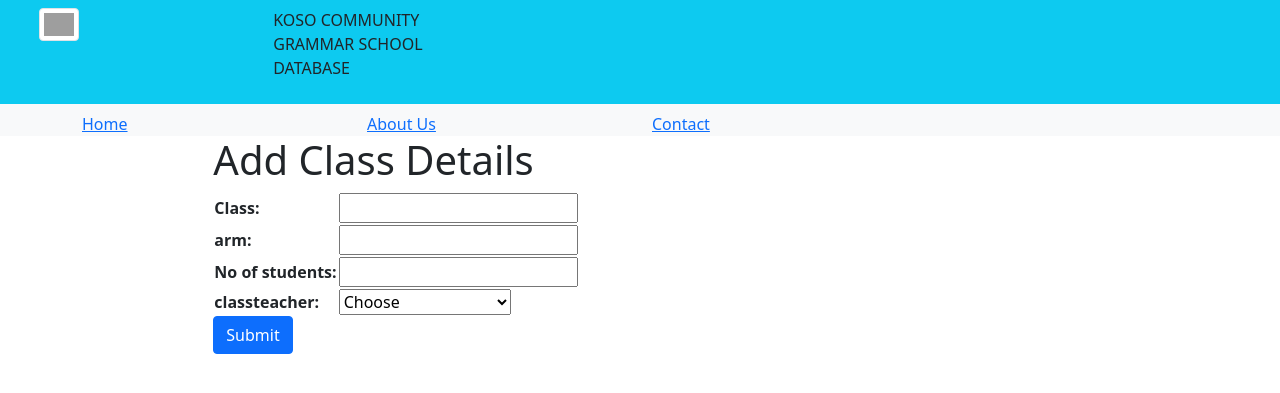
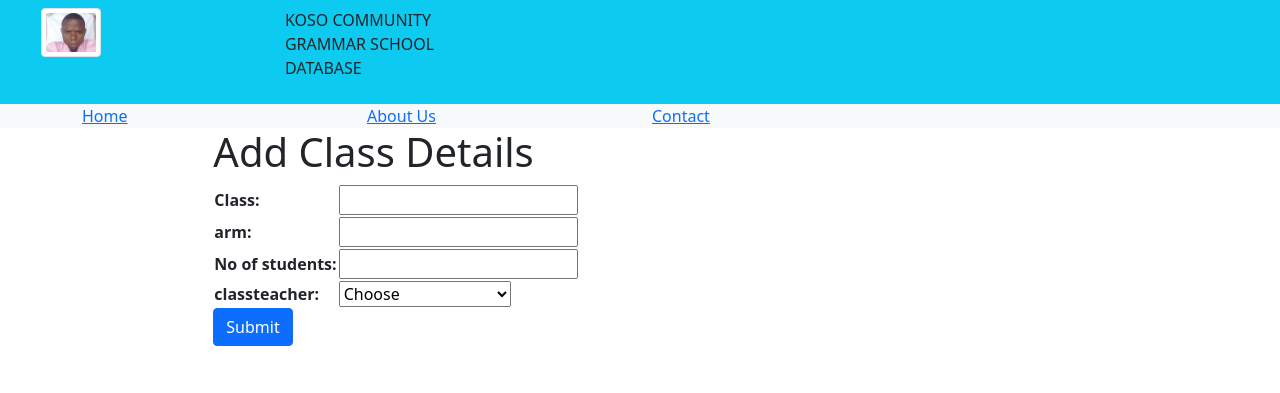
Before and after one commit to OlalekanRahman/Djangoproject-SchoolManagemementApp, a Django app: page /schedule/getclass/ in a window 1280 px wide. Shown: the top 393 px of the page. Run offline with Django 3.2, Linux system fonts and the light colour scheme; grey boxes are pictures that could not be loaded.

Commit message:
first refinements

```diff
--- a/prj1/settings.py
+++ b/prj1/settings.py
@@ -121,3 +121,5 @@
 # https://docs.djangoproject.com/en/3.1/howto/static-files/
 
 STATIC_URL = '/static/'
+MEDIA_DIR = 'BASE_DIR/media'
+MEDIA_URL = '/media/'
--- a/schedule/models.py
+++ b/schedule/models.py
@@ -66,7 +66,7 @@
     level=models.CharField(max_length=4)
     arm = models.CharField(max_length=1)
     no_of_students=models.IntegerField()
-    classteacher=models.OneToOneField(ClassTeachers, null=True,on_delete=models.SET_NULL)
+    classteacher=models.OneToOneField(ClassTeachers, null=True,on_delete=models.SET_NULL, related_name="_class")
     def __str__(self):
         return " %s %s "%(self.level,self.arm)
 
--- a/schedule/templates/schedule/base.html
+++ b/schedule/templates/schedule/base.html
@@ -10,15 +10,15 @@
     <nav class="navbar bg-info">
       <div class="navbar-nav">
           <ul class="row nav-list list-unstyled">
-            <li class=" col-3 offset-1 nav-item"><img src="#" class="img-thumbnail" height="40" width=40></li>
-            <li class="col-5 offset-3 nav-item">KOSO COMMUNITY GRAMMAR SCHOOL DATABASE</li>
+            <li class=" col-3 offset-1 nav-item"><img src="/media/pic.jpeg" class="img-thumbnail" height="50" width=60></li>
+            <li class="col-12 col-md-5 offset-3 nav-item">KOSO COMMUNITY GRAMMAR SCHOOL DATABASE</li>
       </div>
 </nav>
-<div class="jumbotron bg-light pt-2">
+<div class="jumbotron bg-light">
   <div class="jumbotron-body">
     <div class="container">
       <div class="row">
-      <div class="col-3 active"><a href="{%url 'index'%}">Home</a></div>
+      <div class="col-12 col-md-3 active"><a href="{%url 'index'%}">Home</a></div>
       <div class="col-3 mr-0"><a href="{%url 'aboutus'%}">About Us</a></div>
       <div class="col-3 mr-0"><a href="#">Contact</a></div>
   </div>
--- a/schedule/templates/schedule/classteacherlist.html
+++ b/schedule/templates/schedule/classteacherlist.html
@@ -5,7 +5,7 @@
       <h1>List of current Classteachers</h1><hr>
       <ul class="list-unstyled">
       {%for object in object_list%}
-      <li><h3> {{object.name.name}} ({{object.name.title}}) {{object.classteacher.level}} {{object.classteacher.arm}} </h3></li>
+      <li><h3> {{object.name.name}} ({{object.name.title}}) {{object.name.staffID}} </h3></li>
       <a href="{%url 'rmvclassteacher' object.id%}"><button type="button" class="btn btn-warning">RemoveAsClassteacher</button></a><br>
     </ul>
       {%endfor%}
```
Also changed, not shown: db.sqlite3, media/pic.jpeg (added), schedule/migrations/0010_auto_20210406_2036.py (added).
